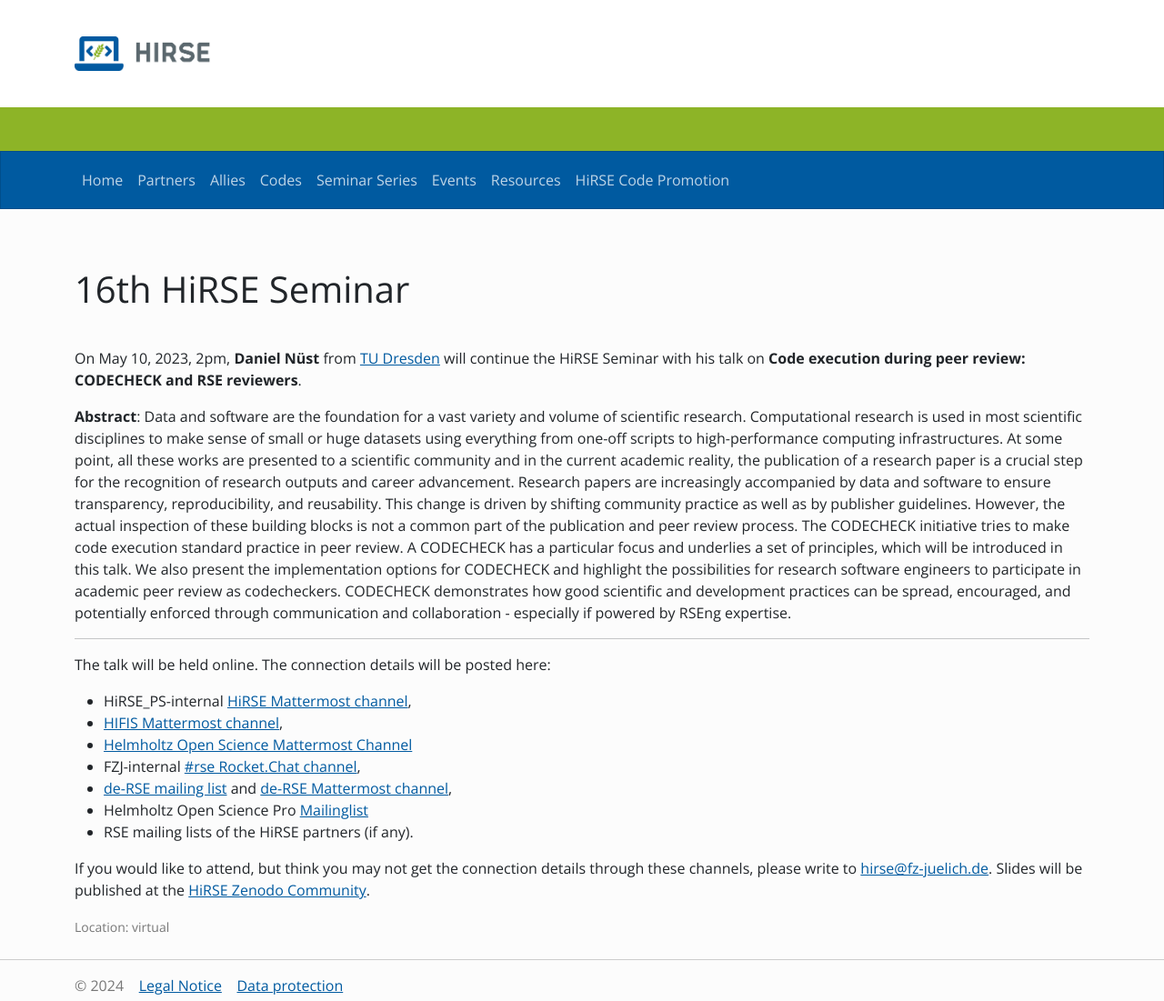
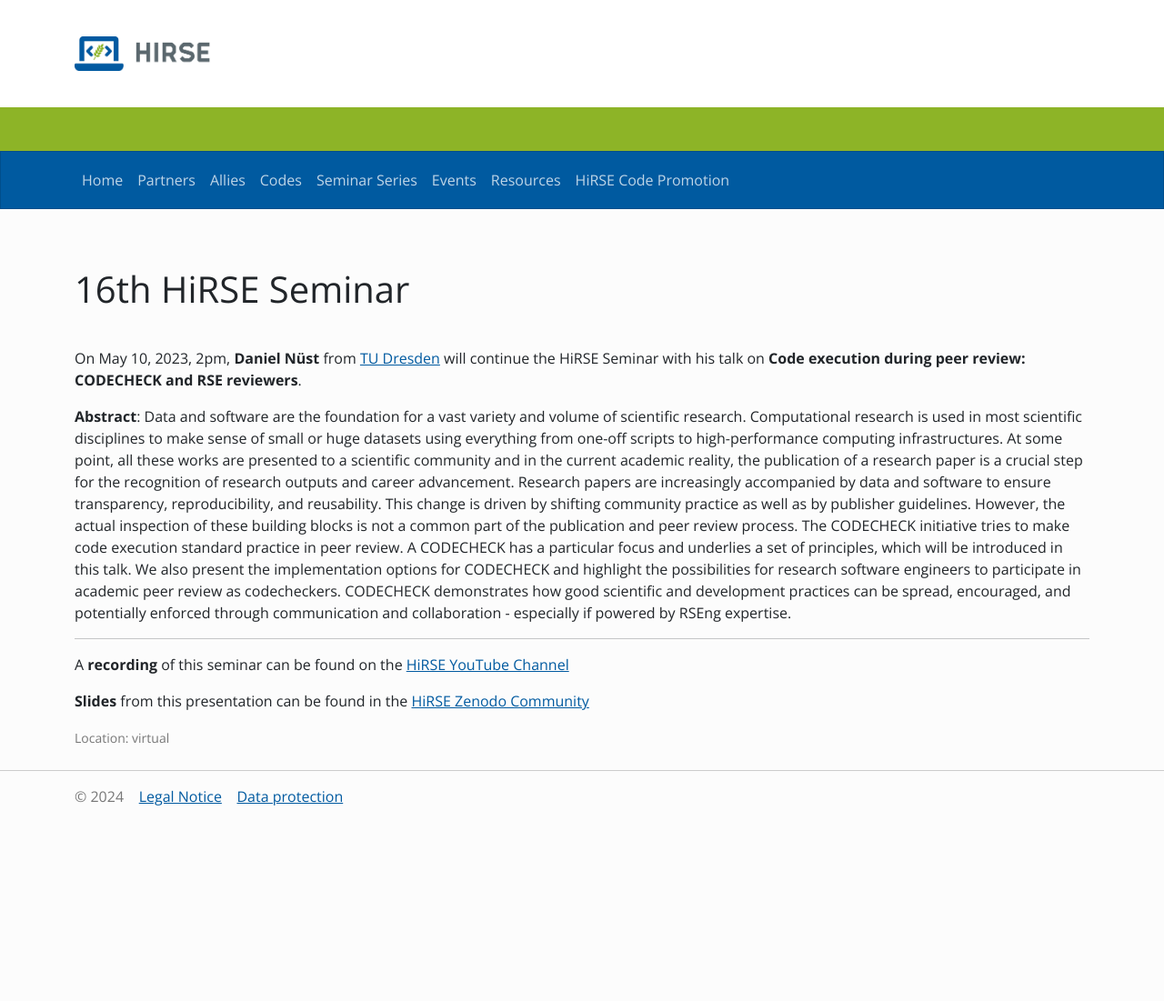
Before and after one commit to Helmholtz-HiRSE/helmholtz-hirse.github.io, a Jekyll site: the page built from _series/2023_05_10-seminar_16.md, in a window 1280 px wide. Shown: the whole page at 91% size. Built offline with Jekyll 4.4.1, drawn with Linux system fonts in a browser that asks for light colours; nearby versions of some CDN libraries; after the commit the page ends 900 px from its top, so only the background shows below that.

Commit message:
Update 2023_05_10-seminar_16.md

```diff
--- a/_series/2023_05_10-seminar_16.md
+++ b/_series/2023_05_10-seminar_16.md
@@ -14,15 +14,6 @@
 
 
 ***
+A **recording** of this seminar can be found on the [HiRSE YouTube Channel](https://www.youtube.com/watch?v=dBC3mL_HRuE)
 
-The talk will be held online. The connection details will be posted here:
-
-* HiRSE_PS-internal [HiRSE Mattermost channel](https://mattermost.hzdr.de/hirse),
-* [HIFIS Mattermost channel](https://mattermost.hzdr.de/hifis),
-* [Helmholtz Open Science Mattermost Channel](https://mattermost.hzdr.de/open-science)
-* FZJ-internal [#rse Rocket.Chat channel](https://chat.fz-juelich.de/channel/rse),
-* [de-RSE mailing list](https://de-rse.org/de/join.html) and [de-RSE Mattermost channel](https://chat.gwdg.de/channel/derse),
-* Helmholtz Open Science Pro [Mailinglist](https://os.helmholtz.de/en/newsroom/mailing-list/)
-* RSE mailing lists of the HiRSE partners (if any).
-
-If you would like to attend, but think you may not get the connection details through these channels, please write to [hirse@fz-juelich.de](mailto:hirse@fz-juelich.de). Slides will be published at the [HiRSE Zenodo Community](https://zenodo.org/communities/hirse/).
+**Slides** from this presentation can be found in the [HiRSE Zenodo Community](https://zenodo.org/records/7919697)
```
